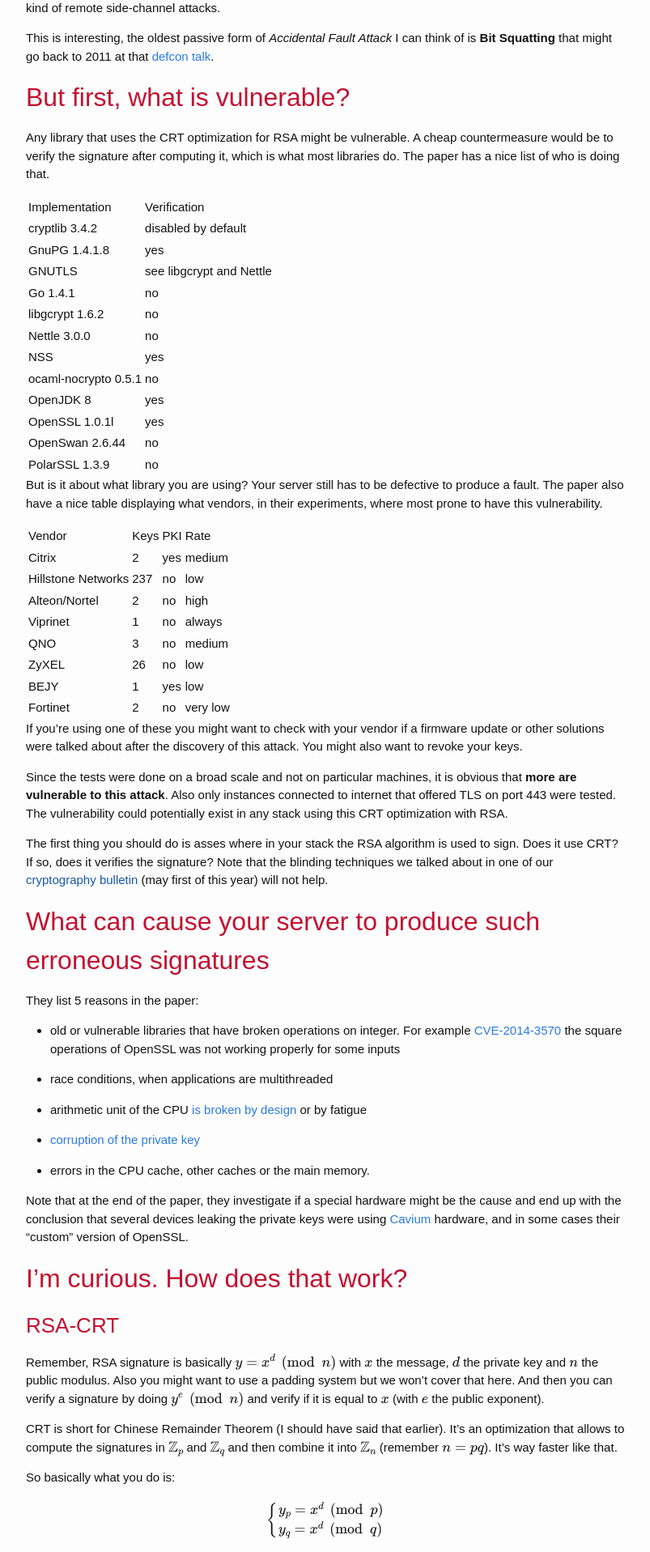
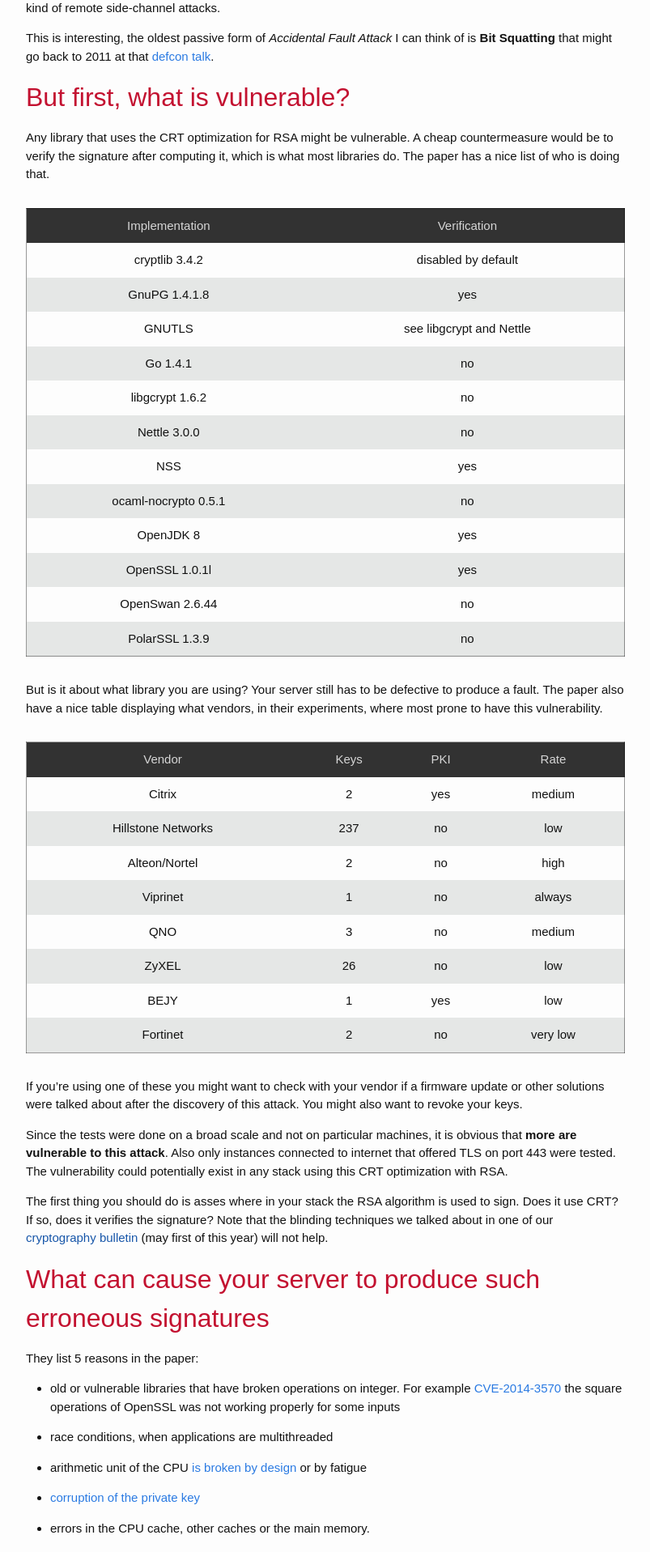
Before and after one commit to CryptoServices/cryptoservices.github.io, a Jekyll site: the page built from _posts/2015-09-10-factoring-rsa-keys-with-tls-perfect-forward-secrecy.markdown, in a window 1280 px wide. Shown: the part 575-2492 px from the top of the page at 81% size, without its empty margins (238-1041 px from the left). Built offline with Jekyll 4.4.1, drawn with Linux system fonts in a browser that asks for light colours; Markdown is read by kramdown in place of the engine named in the settings; formulas are drawn with MathJax 3.

Commit message:
better table layout

```diff
--- a/_config.yml
+++ b/_config.yml
@@ -12,4 +12,4 @@
 github_username:  CryptoServices
 
 # Build settings
-markdown: redcarpet #kramdown
+markdown: kramdown
--- a/_sass/_layout.scss
+++ b/_sass/_layout.scss
@@ -234,5 +234,24 @@
 }
 
 .center {
-  text-align: center;
+	text-align: center;
 }
+
+table{
+  border-collapse:collapse;
+  border:1px solid rgba(0,0,0,.4);
+  width:100%;
+  text-align:center;
+  margin:30px auto;
+
+  td{
+    padding:10px;
+    }
+  thead{
+    background-color:rgba(0,0,0,.8);
+    color:rgba(255,255,255,.8);
+  }
+  tr:nth-child(even){
+    background-color:rgba(20,41,34,.1);
+  }
+}
```
